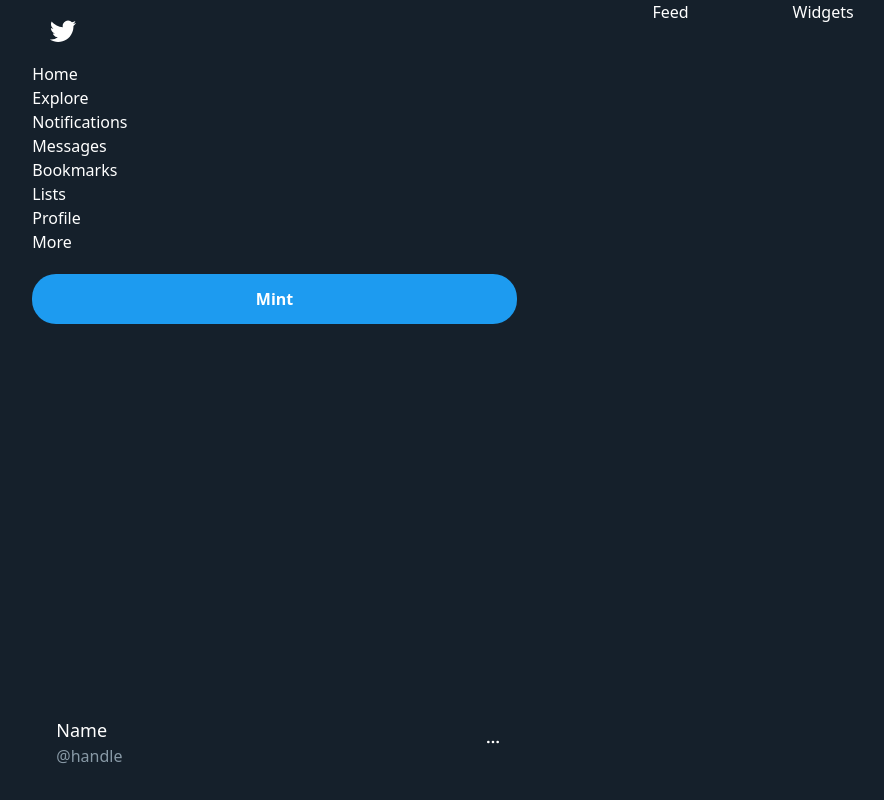
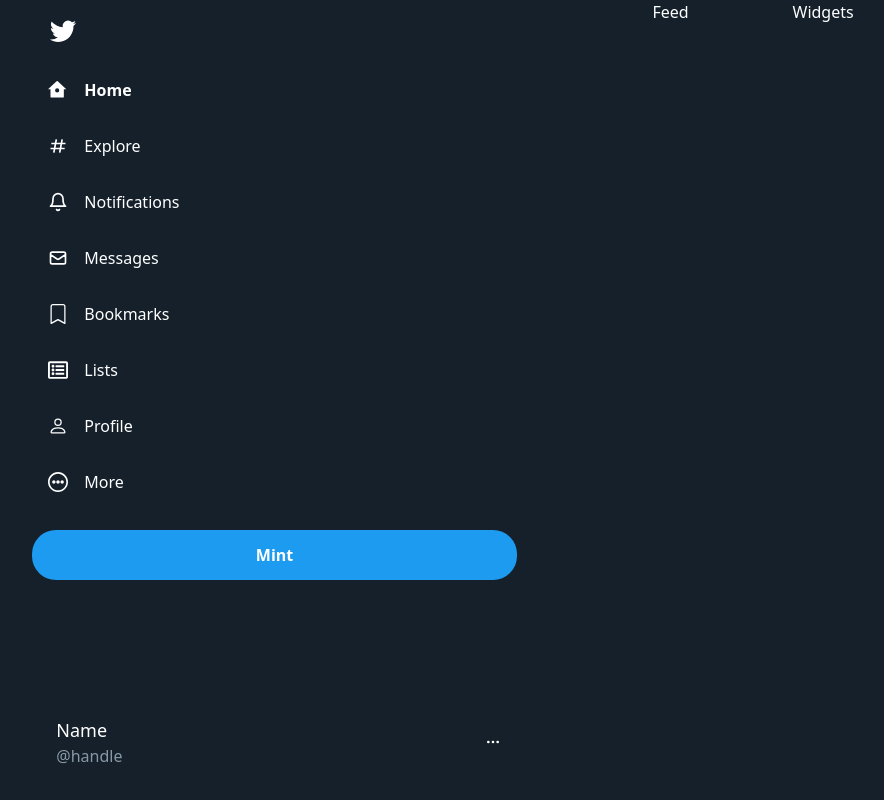
Before and after one commit to ethan-x11/adica, a Next.js app in the folder client/: page / in a window 1280 px wide. Shown: the whole page, without its empty margins (213-1097 px from the left). Built offline with nearby package versions, Linux system fonts and the light colour scheme.

Commit message:
sidebar component structure done

```diff
--- a/client/components/Sidebar.tsx
+++ b/client/components/Sidebar.tsx
@@ -1,5 +1,13 @@
-import { FiMoreHorizontal } from 'react-icons/fi'
+import { useState, useContext } from 'react'
+import SidebarOption from './SidebarOption'
+import { RiHome7Line, RiHome7Fill, RiFileList2Fill } from 'react-icons/ri'
+import { BiHash } from 'react-icons/bi'
+import { FiBell, FiMoreHorizontal } from 'react-icons/fi'
+import { HiOutlineMail, HiMail } from 'react-icons/hi'
+import { FaRegListAlt, FaHashtag, FaBell } from 'react-icons/fa'
+import { CgMoreO } from 'react-icons/cg'
 import { VscTwitter } from 'react-icons/vsc'
+import { BsBookmark, BsBookmarkFill, BsPerson, BsPersonFill } from 'react-icons/bs'
 
 const style = {
     wrapper: `flex-[0.7] px-8 flex flex-col`,
@@ -16,23 +24,73 @@
     moreContainer: `flex items-center mr-2`,
 }
 
-function Sidebar() {
+function Sidebar({ initialSelectedIcon = 'Home' }) {
+    const [selected, setSelected] = useState(initialSelectedIcon)
     return (
         <div className={style.wrapper}>
             <div className={style.iconContainer}>
                 <VscTwitter/>
             </div>
             <div className={style.navContainer}>
-                <div>Home</div>
-                <div>Explore</div>
-                <div>Notifications</div>
-                <div>Messages</div>
-                <div>Bookmarks</div>
-                <div>Lists</div>
-                <div>Profile</div>
-                <div>More</div>
+                <SidebarOption
+                    Icon={selected === 'Home' ? RiHome7Fill : RiHome7Line }
+                    text='Home'
+                    isActive={Boolean(selected === 'Home')}
+                    setSelected={setSelected}
+                    redirect={'/'}
+                />
+                <SidebarOption
+                    Icon={selected === 'Explore' ? FaHashtag : BiHash}
+                    text='Explore'
+                    isActive={Boolean(selected === 'Explore')}
+                    setSelected={setSelected}
+                    redirect={'/explore'}
+                />
+                <SidebarOption
+                    Icon={selected === 'Notifications' ? FaBell : FiBell}
+                    text='Notifications'
+                    isActive={Boolean(selected === 'Notifications')}
+                    setSelected={setSelected}
+                    redirect={'/notifications'}
+                />
+                <SidebarOption
+                    Icon={selected === 'Messages' ? HiMail : HiOutlineMail}
+                    text='Messages'
+                    isActive={Boolean(selected === 'Messages')}
+                    setSelected={setSelected}
+                    redirect={'/messages'}
+                />
+                <SidebarOption
+                    Icon={selected === 'Bookmarks' ? BsBookmarkFill : BsBookmark}
+                    text='Bookmarks'
+                    isActive={Boolean(selected === 'Bookmarks')}
+                    setSelected={setSelected}
+                    redirect={'/bookmarks'}
+                />
+                <SidebarOption
+                    Icon={selected === 'Lists' ? RiFileList2Fill : FaRegListAlt}
+                    text='Lists'
+                    isActive={Boolean(selected === 'Lists')}
+                    setSelected={setSelected}
+                    redirect={'/lists'}
+                />
+                <SidebarOption
+                    Icon={selected === 'Profile' ? BsPersonFill : BsPerson}
+                    text='Profile'
+                    isActive={Boolean(selected === 'Profile')}
+                    setSelected={setSelected}
+                    redirect={'/profile'}
+                />
+                <SidebarOption
+                    Icon={CgMoreO}
+                    text='More'
+                    isActive={Boolean(selected === 'More')}
+                    setSelected={setSelected}
+                    redirect={'/more'}
+                />
                 <div className={style.button}>Mint</div>
             </div>
+
             <div className={style.profileButton}>
                 <div className={style.profileLeft}></div>
                 <div className={style.profileRight}>
--- /dev/null
+++ b/client/components/SidebarOption.tsx
@@ -0,0 +1,27 @@
+
+const style = {
+    wrapper: `w-min flex items-center rounded-[100px] p-4 cursor-pointer hover:bg-[#333c45] transition-all hover:duration-200 hover:ease-in-out`,
+    iconContainer: `text-xl mr-4`,
+    textGeneral: `font-medium`,
+    textActive: `font-bold`,
+}
+
+function SidebarOption({ text, Icon, isActive, setSelected, redirect}) {
+    return(
+        <div
+            className={style.wrapper}
+            onClick={() => {
+                setSelected(text)
+            }}
+        >
+            <div className={style.iconContainer}>
+                <Icon/>
+            </div>
+            <div className={`${isActive ? style.textActive : style.textGeneral}`}>
+                {text}
+            </div>
+        </div>
+    )
+}
+
+export default SidebarOption
```
